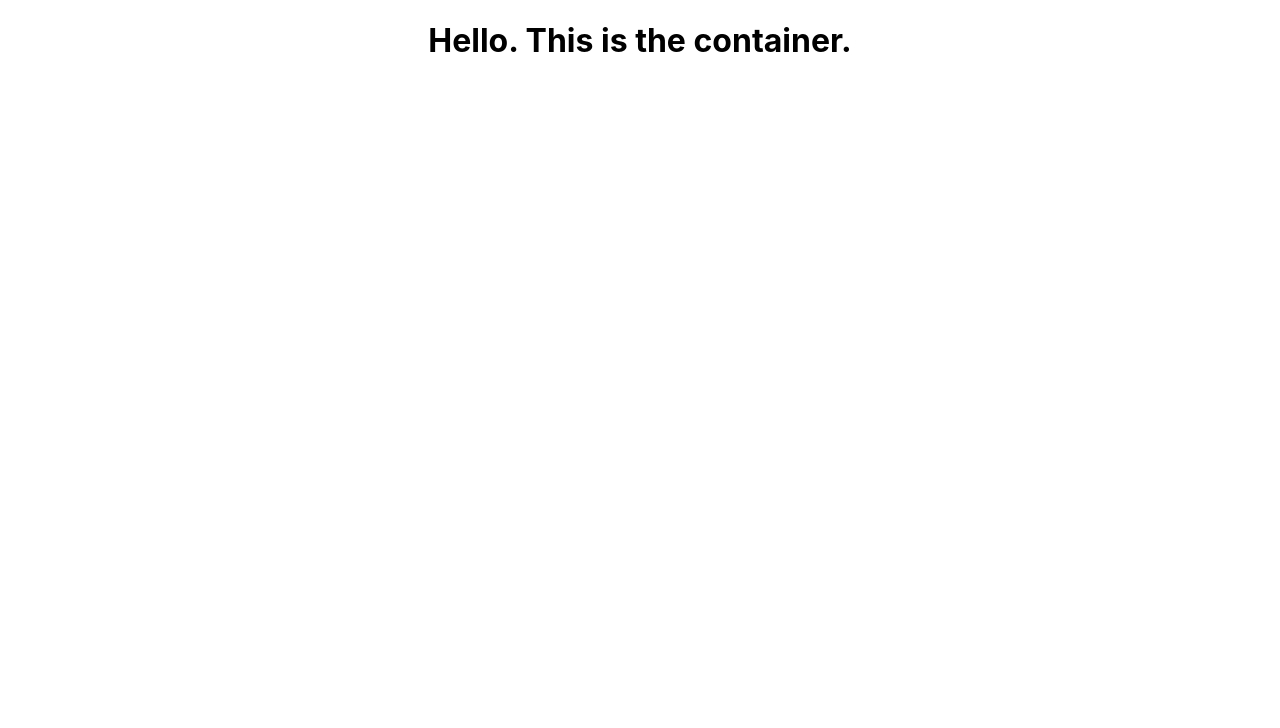
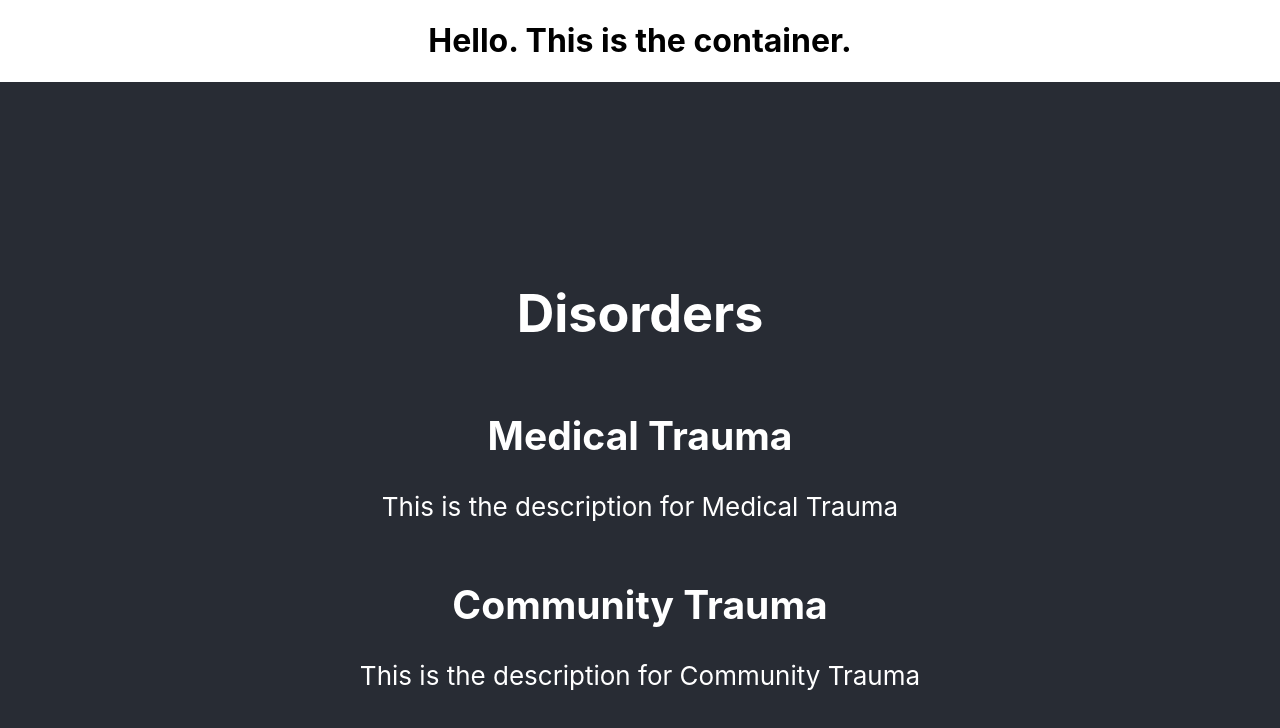
Before and after one commit to BekahHW/Women-of-Trauma-Client, a React (Create React App) app: page / in a window 1280 px wide. Shown: the top 728 px of the page. Built offline with nearby package versions, Linux system fonts and the light colour scheme.

Commit message:
Create Disorders.js

```diff
--- a/src/containers/App.js
+++ b/src/containers/App.js
@@ -1,5 +1,13 @@
 import React, { Component} from 'react';
 import './App.css'
+import Disorders from './Disorders'
+
+const disorders = [
+  {name: "Medical Trauma",
+  description: "This is the description for Medical Trauma"},
+  {name: "Community Trauma",
+  description: "This is the description for Community Trauma"}
+]
 
 class App extends Component {
 
@@ -7,6 +15,8 @@ class App extends Component {
     return (
       <div className="App">
       <h1>Hello. This is the container.</h1>
+      <Disorders disorders={disorders}/>
+
       </div>
     )
   }
--- /dev/null
+++ b/src/containers/Disorders.js
@@ -0,0 +1,16 @@
+import React from 'react';
+
+const Disorders = (props) => (
+
+      <div className="App-header">
+      <h1>Disorders</h1>
+      {props.disorders.map(disorder =>
+        <div>
+        <h2>{disorder.name}</h2>
+        <p>{disorder.description}</p>
+        </div>
+      )}
+      </div>
+)
+
+export default Disorders
```
